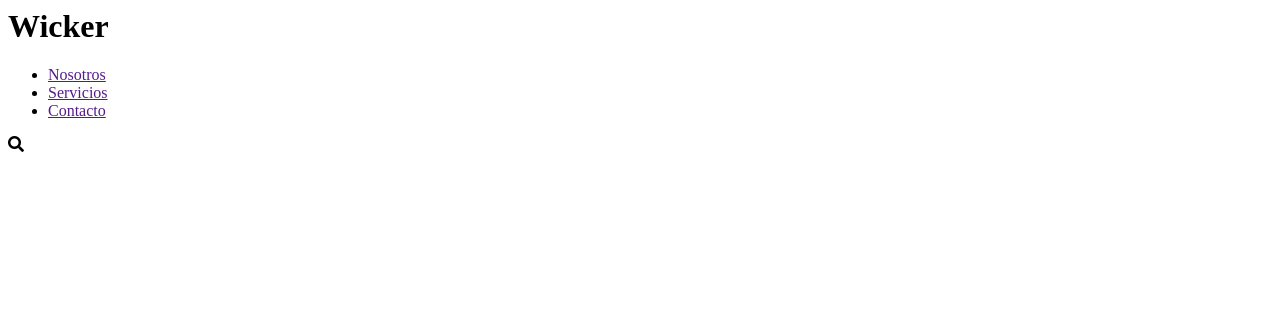
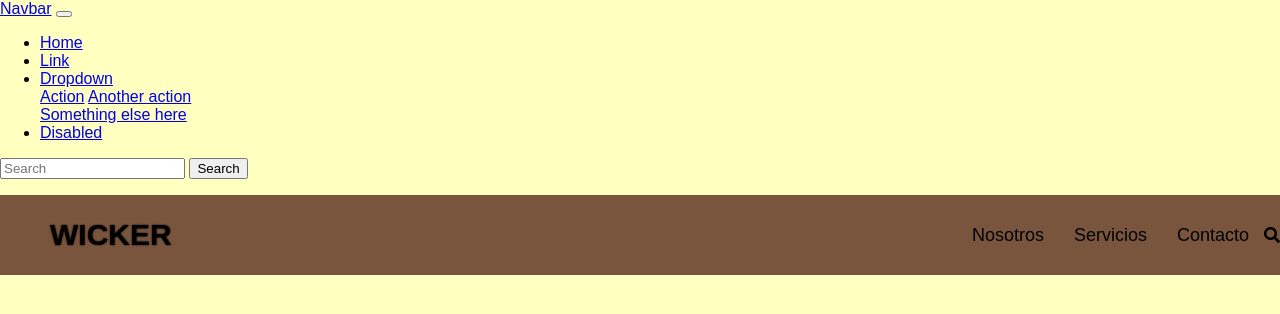
Before and after one commit to juliancruzjc/Pasteleria, a plain HTML site: page index.html in a window 1280 px wide. Drawn offline with Linux system fonts and the light colour scheme; files that its build step writes are made by us from their sources.

Commit message:
Pasteleria (privado)

```diff
--- a/css/style.css
+++ b/css/style.css
@@ -0,0 +1,44 @@
+.body {
+  font-family: Arial, Helvetica, sans-serif;
+  padding: 0;
+  margin: 0;
+  background: rgb(255, 255, 191);
+  font-size: 16px;
+}
+.header {
+  width: 100%;
+  height: 80px;
+  display: flex;
+  justify-content: space-between;
+  align-items: center;
+  position: fixed;
+  background: #79553D;
+  z-index: 99;
+}
+.nav {
+  flex: 1;
+  color: black;
+  text-shadow: 0 0 2px black;
+  margin-left: 50px;
+}
+.nav__h1 {
+  font-family: Arial, Helvetica, sans-serif;
+  text-transform: uppercase;
+  font-size: 30px;
+}
+.menu{
+  display: flex;
+  padding: 0;
+}
+.menu__item{
+  list-style: none;
+}
+.menu__link{
+  color: black;
+  font-size: 18px;
+  padding: 10px 15px;
+  text-decoration: none;
+}
+.menu__link:hover{
+  color: blue;
+}
--- a/index.html
+++ b/index.html
@@ -3,10 +3,49 @@
     <meta charset="UTF-8" />
     <meta name="viewport" content="width=device-width, initial-scale=1.0" />
     <link rel="stylesheet" href="https://cdnjs.cloudflare.com/ajax/libs/font-awesome/5.13.0/css/all.min.css"/>
-    <link rel="stylesheet" href="../style/style.css">
+    <link rel="stylesheet" href="../css/style.css">
+    <link rel="stylesheet" href="../css/keyframes.css">
+    <link rel="stylesheet" href="../css/banner.css">
     <title>Wickedsweet</title>
   </head>
   <body class="body">
+    <header>
+            <nav class="navbar navbar-expand-lg navbar-light bg-light">
+                    <a class="navbar-brand" href="#">Navbar</a>
+                    <button class="navbar-toggler" type="button" data-toggle="collapse" data-target="#navbarSupportedContent" aria-controls="navbarSupportedContent" aria-expanded="false" aria-label="Toggle navigation">
+                      <span class="navbar-toggler-icon"></span>
+                    </button>
+
+                    <div class="collapse navbar-collapse" id="navbarSupportedContent">
+                      <ul class="navbar-nav mr-auto">
+                        <li class="nav-item active">
+                          <a class="nav-link" href="#">Home <span class="sr-only">(current)</span></a>
+                        </li>
+                        <li class="nav-item">
+                          <a class="nav-link" href="#">Link</a>
+                        </li>
+                        <li class="nav-item dropdown">
+                          <a class="nav-link dropdown-toggle" href="#" id="navbarDropdown" role="button" data-toggle="dropdown" aria-haspopup="true" aria-expanded="false">
+                            Dropdown
+                          </a>
+                          <div class="dropdown-menu" aria-labelledby="navbarDropdown">
+                            <a class="dropdown-item" href="#">Action</a>
+                            <a class="dropdown-item" href="#">Another action</a>
+                            <div class="dropdown-divider"></div>
+                            <a class="dropdown-item" href="#">Something else here</a>
+                          </div>
+                        </li>
+                        <li class="nav-item">
+                          <a class="nav-link disabled" href="#" tabindex="-1" aria-disabled="true">Disabled</a>
+                        </li>
+                      </ul>
+                      <form class="form-inline my-2 my-lg-0">
+                        <input class="form-control mr-sm-2" type="search" placeholder="Search" aria-label="Search">
+                        <button class="btn btn-outline-success my-2 my-sm-0" type="submit">Search</button>
+                      </form>
+                    </div>
+                  </nav>
+    </header>
     <header class="header">
         <div class="nav">
             <h1 class="nav__h1">Wicker</h1>
@@ -24,6 +63,7 @@
                 </li>
             </ul>
         </div>
+
         <div class="buscar">
             <i class="buscar__icono fas fa-search"></i>
         </div>
```
Also changed, not shown: css/banner.css (added), css/keyframes.css (added), js/index.js (added), 1 other file.
